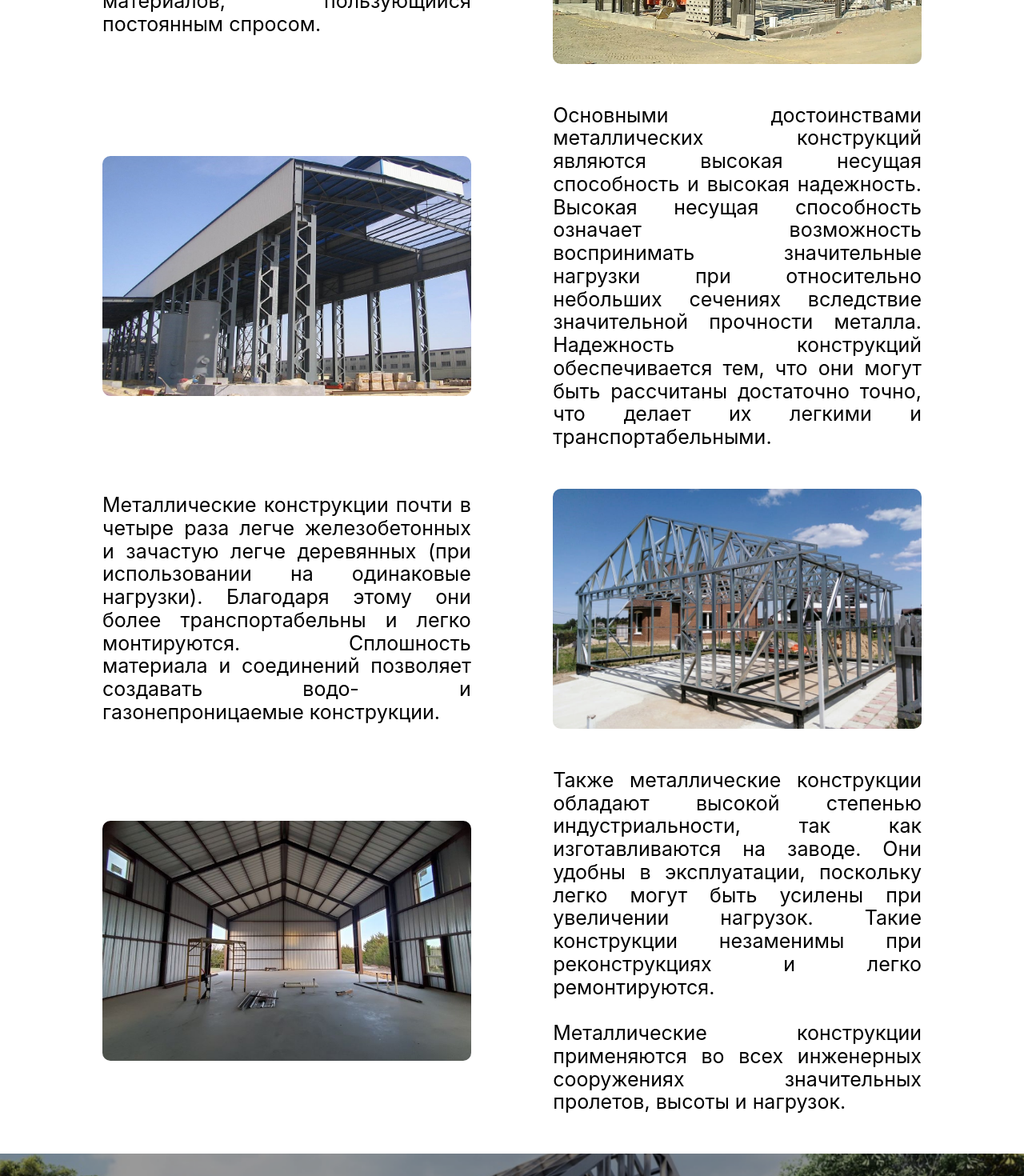
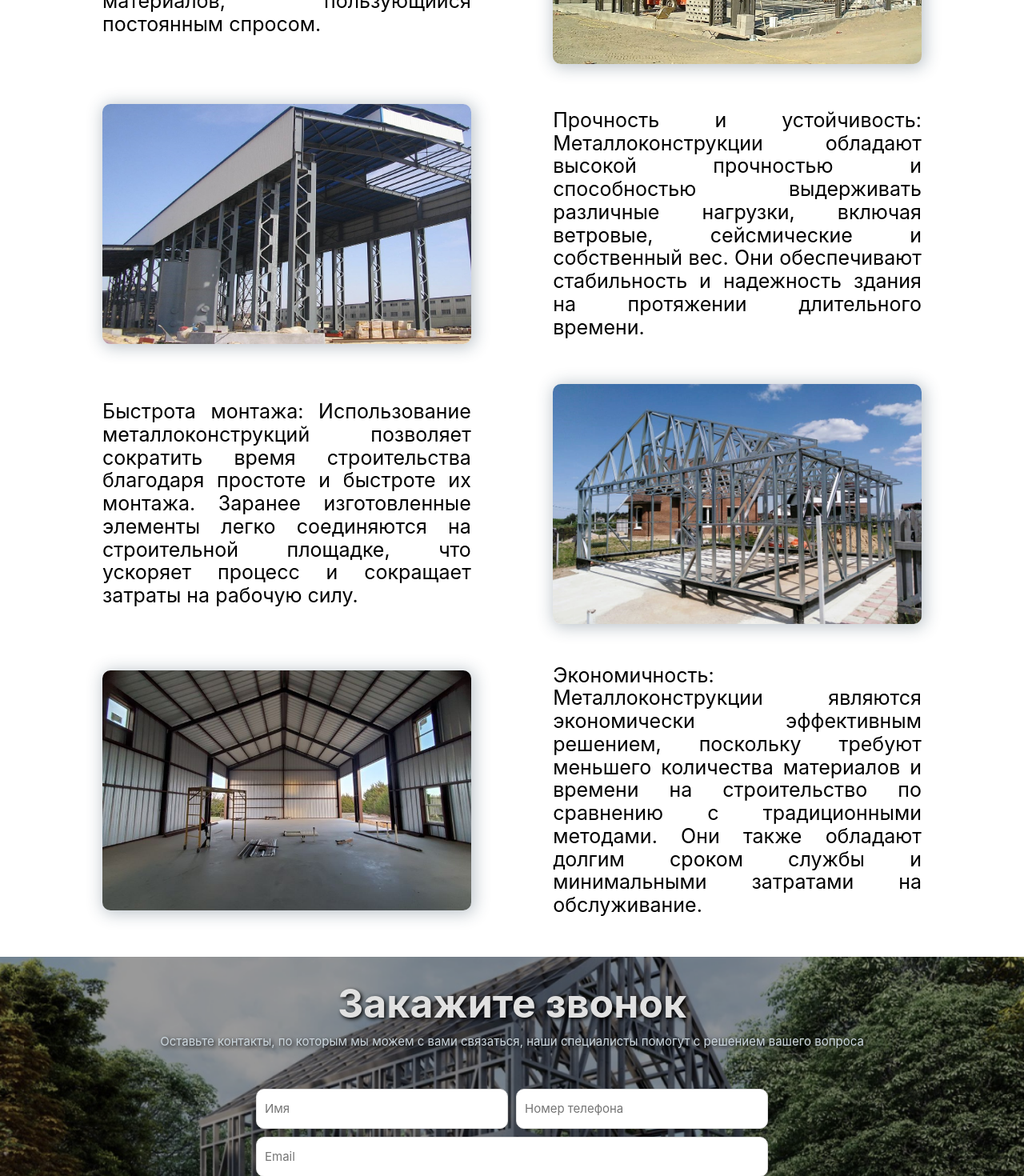
Before and after one commit to GreenSpaceDevelopers/Flagman, a React (Create React App) app: page /Flagman/metalStructures in a window 1280 px wide. Shown: the part 440-1910 px from the top of the page at 80% size. Built offline with nearby package versions, Linux system fonts and the light colour scheme.

Commit message:
Mini style fix

```diff
--- a/src/components/PhotoGallery/PhotoGallery.css
+++ b/src/components/PhotoGallery/PhotoGallery.css
@@ -11,6 +11,7 @@
     > p {
         font-size: clamp(18px, 3vw, 50px);
         font-weight: 600;
+        text-shadow: 1px 1px 3px rgba(0,0,0,0.51);
     }
 }
 
@@ -31,7 +32,7 @@
         object-fit: cover;
         aspect-ratio: 4 / 3;
         object-position: center;
-
+        box-shadow: 2px 2px 20px 2px rgba(34, 60, 80, 0.3);
         opacity: 0;
         transform: translateY(100px);
         transition: opacity 800ms ease, transform 800ms ease;
--- a/src/pages/Catalogs/Catalogs.css
+++ b/src/pages/Catalogs/Catalogs.css
@@ -2,14 +2,18 @@
     width: 100%;
     min-height: 100vh;
     padding: 0 10%;
+    opacity: 0;
+    transition: opacity 500ms ease;
+
     > div {
         margin-top: 14vh;
         padding: 15px;
         width: 100%;
-        -webkit-box-shadow: 1px 1px 5px 6px rgba(0, 0, 0, 0.2);
-        -moz-box-shadow: 1px 1px 5px 6px rgba(0, 0, 0, 0.2);
-        box-shadow: 1px 1px 5px 6px rgba(0, 0, 0, 0.2);
+        box-shadow: 2px 2px 20px 2px rgba(34, 60, 80, 0.3);
     }
+}
+.Catalogs.visible {
+    opacity: 1;
 }
 
 .catalogsList {
--- a/src/pages/Main/Main.css
+++ b/src/pages/Main/Main.css
@@ -2,11 +2,16 @@
 
 .Main {
     width: 100%;
+    transition: opacity 500ms ease;
+    opacity: 0;
     > header {
         width: 100%;
         display: flex;
         justify-content: center;
     }
+}
+.Main.visible {
+    opacity: 1;
 }
 
 .main_companyInfo_container {
--- a/src/pages/Main/Main.tsx
+++ b/src/pages/Main/Main.tsx
@@ -3,13 +3,19 @@ import PhotoGallery from '../../components/PhotoGallery/PhotoGallery';
 import './Main.css';
 import useIntersectionObserver from '../../Hooks/useIntersectionObserver';
 import SimpleSlider from '../../components/SimpleSlider/SimpleSlider';
+import {useEffect, useState} from "react";
 
 const Main: React.FC = () => {
+    const [isPageVisible, setPageVisible] = useState<boolean>(false);
     useIntersectionObserver('.main_companyInfo_container', 'main_companyInfo_container_animation', 0.5);
+
+    useEffect(() => {
+        setPageVisible(true);
+    }, [])
 
     return (
         <>
-            <div className="Main">
+            <div className={`Main ${isPageVisible ? 'visible' : ''}`}>
                 <header>
                     <SimpleSlider />
                 </header>
--- a/src/pages/PrefabricatedHouses/MetalStructures.tsx
+++ b/src/pages/PrefabricatedHouses/MetalStructures.tsx
@@ -5,16 +5,24 @@ import PhotoGallery13 from '../../assets/images/PhotoGallery/MetalStructures/Pho
 import PhotoGallery14 from '../../assets/images/PhotoGallery/MetalStructures/PhotoGallery14.jpg';
 import PhotoGallery15 from '../../assets/images/PhotoGallery/MetalStructures/PhotoGallery15.jpeg';
 import PhotoGallery16 from '../../assets/images/PhotoGallery/MetalStructures/PhotoGallery16.jpg';
+import {useEffect, useState} from "react";
 
 const MetalStructures: React.FC = () => {
+    const [isPageVisible, setPageVisible] = useState<boolean>(false);
+
+    useEffect(() => {
+        setPageVisible(true);
+    }, [])
+
     return (
-        <div className="prefabricatedHouses">
+        <div className={`prefabricatedHouses ${isPageVisible ? 'visible' : ''}`}>
             <h1>Металлоконструкции</h1>
 
             <div className='prefabricatedHouses_block'>
                 <p>
-                    Основной вид деятельности ООО «Флагман» — изготовление несущих и ограждающих металлоконструкций для зданий и сооружений.
-                    Металлоконструкции — это незаменимый вид строительных материалов, пользующийся постоянным спросом.
+                    Основной вид деятельности ООО «Флагман» — изготовление несущих и ограждающих металлоконструкций для
+                    зданий и сооружений. Металлоконструкции — это незаменимый вид строительных материалов, пользующийся
+                    постоянным спросом.
                 </p>
                 <img src={PhotoGallery13} alt='Быстровозводимый дом' />
             </div>
@@ -22,18 +30,17 @@ const MetalStructures: React.FC = () => {
             <div className='prefabricatedHouses_block'>
                 <img src={PhotoGallery14} alt='Быстровозводимый дом' />
                 <p>
-                    Основными достоинствами металлических конструкций являются высокая несущая способность и высокая надежность.
-                    Высокая несущая способность означает возможность воспринимать значительные нагрузки при относительно небольших
-                    сечениях вследствие значительной прочности металла. Надежность конструкций обеспечивается тем, что они могут быть
-                    рассчитаны достаточно точно, что делает их легкими и транспортабельными.
+                    Прочность и устойчивость: Металлоконструкции обладают высокой прочностью и способностью выдерживать
+                    различные нагрузки, включая ветровые, сейсмические и собственный вес. Они обеспечивают стабильность
+                    и надежность здания на протяжении длительного времени.
                 </p>
             </div>
 
             <div className='prefabricatedHouses_block'>
                 <p>
-                    Металлические конструкции почти в четыре раза легче железобетонных и зачастую легче деревянных
-                    (при использовании на одинаковые нагрузки). Благодаря этому они более транспортабельны и легко монтируются.
-                    Сплошность материала и соединений позволяет создавать водо- и газонепроницаемые конструкции.
+                    Быстрота монтажа: Использование металлоконструкций позволяет сократить время строительства благодаря
+                    простоте и быстроте их монтажа. Заранее изготовленные элементы легко соединяются на строительной
+                    площадке, что ускоряет процесс и сокращает затраты на рабочую силу.
                 </p>
                 <img src={PhotoGallery15} alt='Быстровозводимый дом' />
             </div>
@@ -41,12 +48,9 @@ const MetalStructures: React.FC = () => {
             <div className='prefabricatedHouses_block'>
                 <img src={PhotoGallery16} alt='Быстровозводимый дом' />
                 <p>
-                    Также металлические конструкции обладают высокой степенью индустриальности, так как изготавливаются на заводе.
-                    Они удобны в эксплуатации, поскольку легко могут быть усилены при увеличении нагрузок. Такие конструкции незаменимы
-                    при реконструкциях и легко ремонтируются.
-                    <br />
-                    <br />
-                    Металлические конструкции применяются во всех инженерных сооружениях значительных пролетов, высоты и нагрузок.
+                    Экономичность: Металлоконструкции являются экономически эффективным решением, поскольку требуют
+                    меньшего количества материалов и времени на строительство по сравнению с традиционными методами.
+                    Они также обладают долгим сроком службы и минимальными затратами на обслуживание.
                 </p>
             </div>
 
--- a/src/pages/PrefabricatedHouses/PrefabricatedHouses.css
+++ b/src/pages/PrefabricatedHouses/PrefabricatedHouses.css
@@ -6,6 +6,8 @@
     align-items: center;
     gap: 50px;
     margin-top: 14vh;
+    transition: opacity 500ms ease;
+    opacity: 0;
 
     > h1 {
         font-size: clamp(20px, 5vw, 50px);
@@ -29,6 +31,7 @@
             aspect-ratio: 4 / 3;
             object-position: left center;
             object-fit: cover;
+            box-shadow: 2px 2px 20px 2px rgba(34, 60, 80, 0.3);
         }
         > .two {
             object-position: left bottom;
@@ -39,6 +42,9 @@
             text-align: justify;
         }
     }
+}
+.prefabricatedHouses.visible {
+    opacity: 1;
 }
 
 @media (max-width: 1265px) {
--- a/src/pages/PrefabricatedHouses/PrefabricatedHouses.tsx
+++ b/src/pages/PrefabricatedHouses/PrefabricatedHouses.tsx
@@ -4,10 +4,17 @@ import './PrefabricatedHouses.css';
 import PhotoGallery18 from '../../assets/images/PhotoGallery/PrefabricatedHouses/PhotoGallery18.jpg';
 import PhotoGallery19 from '../../assets/images/PhotoGallery/PrefabricatedHouses/PhotoGallery19.jpg';
 import PhotoGallery20 from '../../assets/images/PhotoGallery/PrefabricatedHouses/PhotoGallery20.jpeg';
+import {useEffect, useState} from "react";
 
 const PrefabricatedHouses: React.FC = () => {
+    const [isPageVisible, setPageVisible] = useState<boolean>(false);
+
+    useEffect(() => {
+        setPageVisible(true);
+    }, [])
+
     return (
-        <div className="prefabricatedHouses">
+        <div className={`prefabricatedHouses ${isPageVisible ? 'visible' : ''}`}>
             <h1>Быстровозводимые дома</h1>
 
             <div className='prefabricatedHouses_block'>
--- a/src/pages/Products/Products.css
+++ b/src/pages/Products/Products.css
@@ -9,6 +9,7 @@
     margin-bottom: 20px;
     font-size: clamp(20px, 5vw, 50px);
     color: var(--appMainColor);
+    text-shadow: 1px 1px 3px rgba(0,0,0,0.51);
 }
 
 .catalog {
@@ -24,6 +25,7 @@
         > h2 {
             font-size: clamp(20px, 5vw, 50px);
             margin-bottom: 10px;
+            text-shadow: 1px 1px 3px rgba(0,0,0,0.51);
         }
 
         > p {
@@ -31,6 +33,7 @@
             max-width: 60%;
             margin: 0 auto;
             text-align: center;
+            text-shadow: 1px 1px 3px rgba(0,0,0,0.51);
         }
     }
 
@@ -76,6 +79,7 @@
         transition: all 500ms ease;
         border-radius: 8px;
         background-color: var(--appMainColor);
+        box-shadow: 2px 2px 20px 2px rgba(34, 60, 80, 0.3);
         a {
             text-decoration: none;
             color: #fff;
```
Also changed, not shown: src/pages/Catalogs/Catalogs.tsx (+8 -1 lines).
